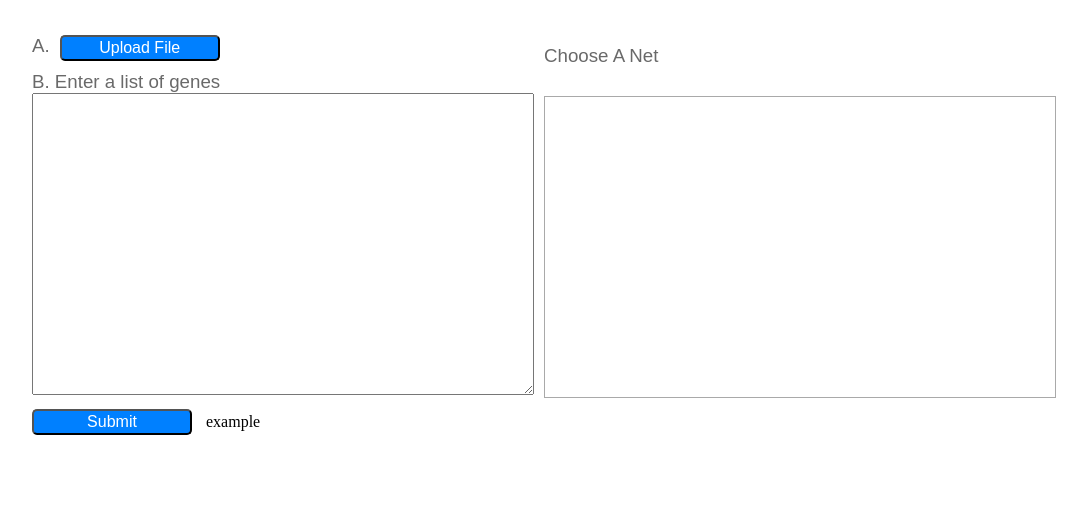
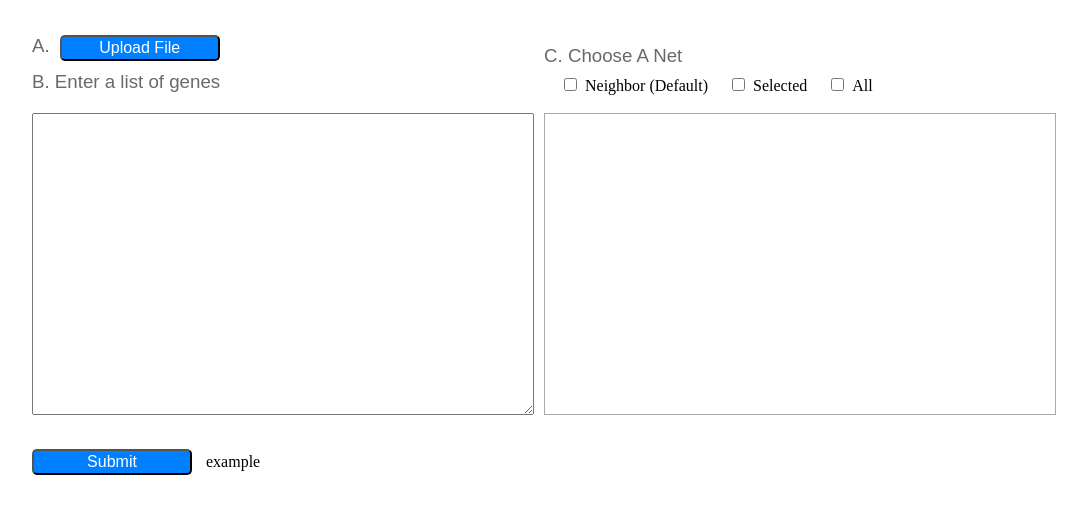
Before and after one commit to LiuYuQ/netAnalyze, a Flask app: page / in a window 1280 px wide. Shown: the part 62-581 px from the top of the page, without its empty margins (96-1183 px from the left). Run offline with Flask 2, Linux system fonts and the light colour scheme; some libraries are stand-ins or nearby versions.

Commit message:
Update index.html

```diff
--- a/cytoscape_neo4j/app/templates/index.html
+++ b/cytoscape_neo4j/app/templates/index.html
@@ -1,7 +1,7 @@
 <!DOCTYPE html>
 <html>
 <head>
-	<title>Cytoscape.js</title>
+	<title>Network Visualization</title>
 	<link rel="shortcut icon" href="#" />
 	<script src="/static/js/jquery-3.3.1.min.js"></script>
 	<link href="/static/css/style.css" rel="stylesheet" />
@@ -15,7 +15,7 @@
 			<h1 style="color:#696969; line-height: 60px; font-weight: normal; font-family: sans-serif;">Network Visualization</h1>
 		</div>
 	</div>
-	<div id="content" style="height:400px; width:80%; margin:0 auto;">
+	<div id="content" style="height:500px; width:80%; margin:0 auto;">
 		<!--选择网络-->
 		<div style="width:50%; margin:15px auto;float:left;">
 			<div style="margin-bottom:10px;">
@@ -24,14 +24,14 @@
 				<input type="button" id="upload" value="Upload File" style="margin-left:10px;">
 			</div>
 			<div style="margin-bottom:10px;">
-				<h3 style="color:#696969; font-weight: normal; font-family: sans-serif; float:left;">B. Enter a list of genes </h3>
+				<h3 style="color:#696969; font-weight: normal; font-family: sans-serif; float:left;">B.  Enter a list of genes </h3>
 			</div>
 			<div id="name_search">
 				<div>
 					<form name="Form1" method="post">
-						<textarea id="name_text" style="width:500px; height:300px" style="OVERFLOW:hidden; margin-bottom:10px;"></textarea>
+						<textarea id="name_text" style="width:500px; height:300px; OVERFLOW:hidden; margin-bottom:20px;margin-top:20px;"></textarea>
 						<div style="margin-top:10px; ">
-							<input type="button" id="name_select" value="Submit">
+							<input type="submit" id="name_select" value="Submit">
 							<a id="example" style="margin-left:10px;">example</a>
 						</div>
 					</form>
@@ -41,9 +41,14 @@
 
 		<!--选择网络名称-->
 		<div style="width:50%; margin:15px auto; float:right">
-			<div style="margin-top:10px;"><h3 style="text-align:left; color:#696969; font-weight: normal; font-family: sans-serif;">Choose A Net </h3></div>
-			<div style="height:300px;border:1px solid #A9A9A9 ;margin-top:29px;">
-				<li style="display:none;" id="netli"><a href="#"><br></a>
+			<div style="margin-top:10px;"><h3 style="text-align:left; color:#696969; font-weight: normal; font-family: sans-serif;">C. Choose A Net </h3></div>
+            <div style="margin-top:10px;margin-left:20px;">
+                <input id="neighbor" type="checkbox">&nbsp;&nbsp;Neighbor (Default)&nbsp;&nbsp;&nbsp;&nbsp;&nbsp;
+                <input id="selected" type="checkbox">&nbsp;&nbsp;Selected&nbsp;&nbsp;&nbsp;&nbsp;&nbsp;
+    			<input id="all" type="checkbox">&nbsp;&nbsp;All
+            </div>
+			<div style="height:300px;border:1px solid #A9A9A9 ;margin-top:18px;">
+				<li style="display:none;" id="netli"><a href="#"></a>
 					<ul class="dropdown-menu" id='netMenu'></ul>
 				</li>
 			</div>
@@ -104,8 +109,14 @@
 <!--名称搜索-->
 	<script>
 		$('#name_select').click(function(){
-			var target = document.getElementById("name_text").value.toUpperCase().split("\n");
-<!--			alert(target);-->
+			var target = document.getElementById("name_text").value.toUpperCase().split(/[\n\s+,]/g);
+			for (var i = 0; i < target.length; i++) {
+				if (target[i] == "") {
+					target.splice(i, 1);
+					i--;
+				}
+			}
+			sessionStorage.setItem("nodes", target);
 			var id = $('#menu_id').val();
 			if(target!=null){
 				$.ajax({
@@ -133,16 +144,6 @@
 							a.innerHTML = item + "（" + result.nets[item] + " nodes ）" +"&nbsp;&nbsp;&nbsp;&nbsp;";
 							li.append(a);
 							$("#netMenu").append(li);
-
-							var label1 = document.createElement("label");
-    						label1.innerHTML= '<input id="neighbor" type="checkbox">'+ "Neighbor" +"&nbsp;&nbsp;&nbsp;&nbsp;";
-    						li.append(label1);
-    						var label2 = document.createElement("label");
-    						label2.innerHTML= '<input id="selected" type="checkbox">'+ "Selected" +"&nbsp;&nbsp;&nbsp;&nbsp;";
-    						li.append(label2);
-							var label3 = document.createElement("label");
-    						label3.innerHTML= '<input id="all" type="checkbox">'+ "All<br><br>" ;
-    						li.append(label3);
 						};
 					}
 				}, 'json');
@@ -150,6 +151,7 @@
 			else{
 				alert("'"+target+"' is not in the graph!");
 			}
+		$(this).attr('disabled','disabled');
 		return false;
 		});
 	</script>
@@ -163,7 +165,7 @@
 			if($("input[type='checkbox']").is(':checked')==true){
 				check = $("input[type='checkbox']:checked").attr("id");
 			}
-			window.location.href = '/info?nodes=' + target + '&check=' + check;
+			window.location.href = '/info?net=' + net + '&check=' + check;
 			$.ajax({
 				type : 'post',
 				url : '/select',
@@ -191,7 +193,14 @@
 			var reader = new FileReader();
 			reader.readAsText(file);
 			reader.onload = function(oFREvent){
-				target = oFREvent.target.result.toUpperCase().split(",");
+				target = oFREvent.target.result.toUpperCase().split(/[\n\s+,]/g);
+				for (var i = 0; i < target.length; i++) {
+					if (target[i] == "") {
+						target.splice(i, 1);
+						i--;
+					}
+				}
+				sessionStorage.setItem("nodes", target);
 				document.getElementById('name_text').innerText =  target;
 				if(target!=null){
 					$.ajax({
@@ -219,16 +228,6 @@
 								a.innerHTML = item + "（" + result.nets[item] + " nodes ）" +"&nbsp;&nbsp;&nbsp;&nbsp;";
 								li.append(a);
 								$("#netMenu").append(li);
-
-								var label1 = document.createElement("label");
-								label1.innerHTML= '<input id="neighbor" type="checkbox">'+ "Neighbor" +"&nbsp;&nbsp;&nbsp;&nbsp;";
-								li.append(label1);
-								var label2 = document.createElement("label");
-								label2.innerHTML= '<input id="selected" type="checkbox">'+ "Selected" +"&nbsp;&nbsp;&nbsp;&nbsp;";
-								li.append(label2);
-								var label3 = document.createElement("label");
-								label3.innerHTML= '<input id="all" type="checkbox">'+ "All<br><br>" ;
-								li.append(label3);
 							};
 						}
 					}, 'json');
```
